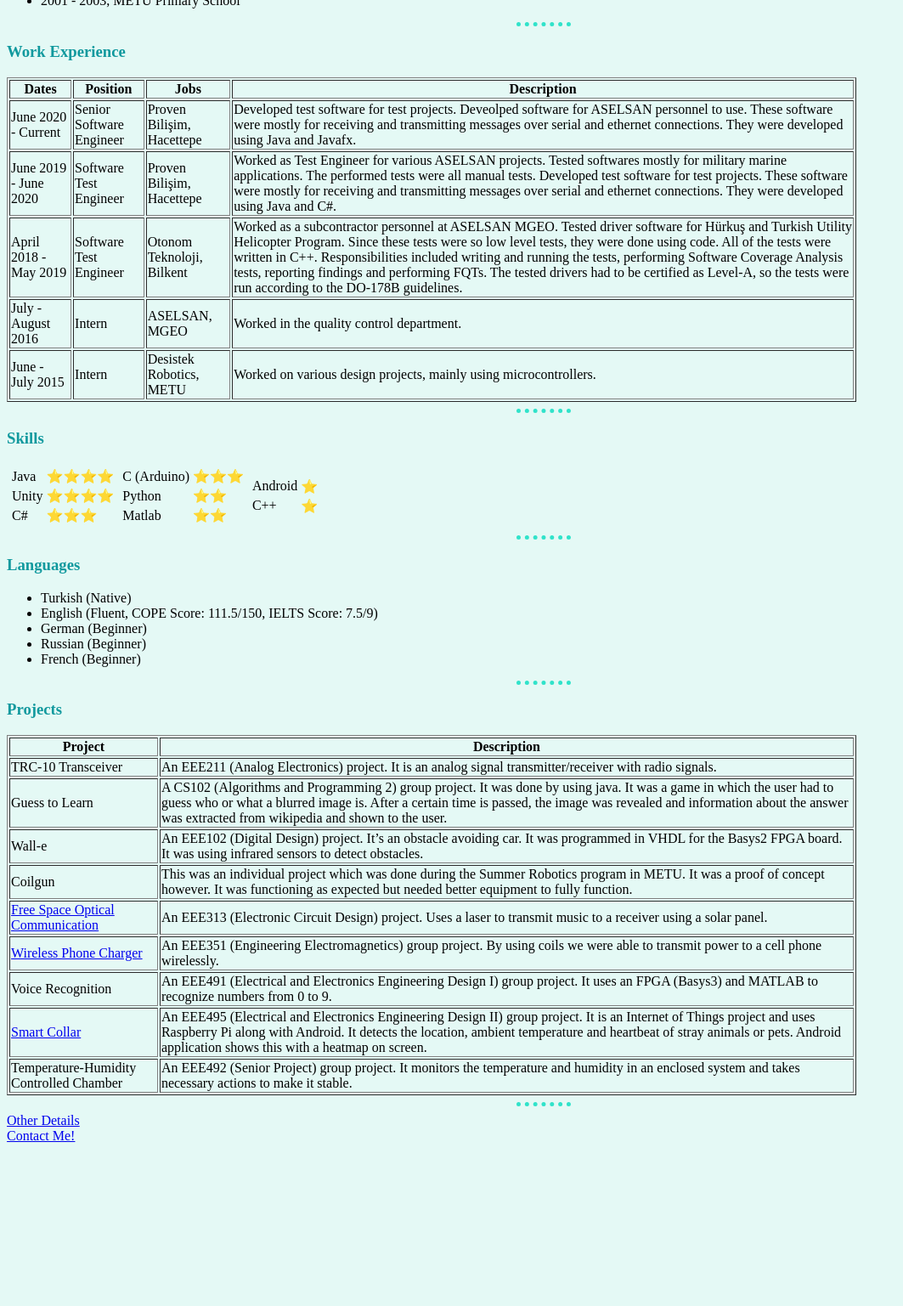
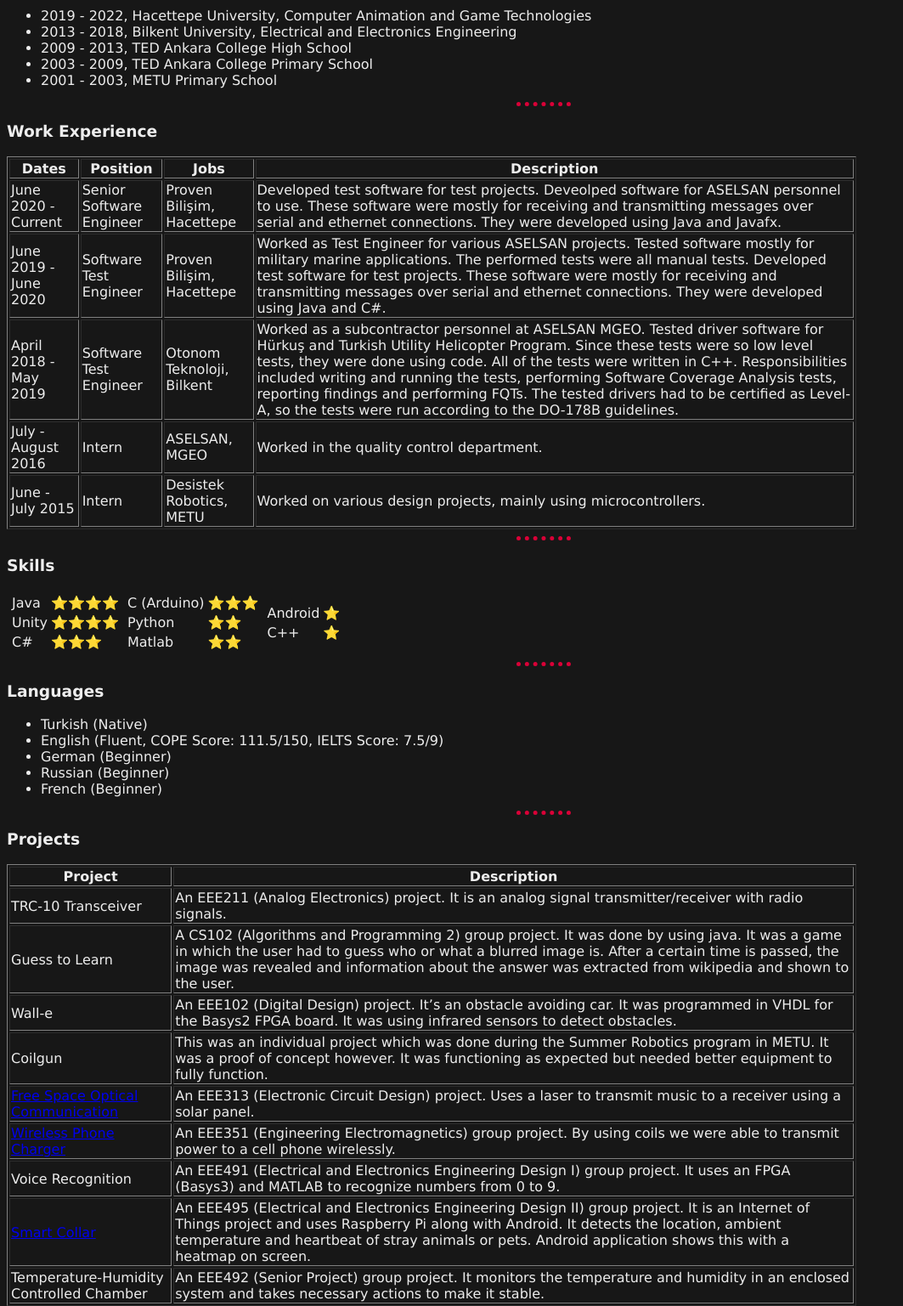
Before and after one commit to karabatut/cv, a plain HTML site: page index.html in a window 1280 px wide. Shown: the part 440-1977 px from the top of the page at 85% size, without its empty margins (0-1063 px from the left). Before the commit the page ends 1794 px from the top, so only its background shows below. Drawn offline with Linux system fonts and the light colour scheme.

Commit message:
Add files via upload

```diff
--- a/css/styles.css
+++ b/css/styles.css
@@ -1,9 +1,11 @@
+/*#171717  #444444  #DA0037  #EDEDED */
+
 body {
-    background-color: #E4F9F5;
+  background-color: #171717;
 }
 
 hr {
-    border-color: #30E3CA;
+    border-color: #DA0037;
     border-style: none;
     border-top-style: dotted;
     border-width: 5px;
@@ -11,9 +13,26 @@ hr {
 }
 
 h1 {
-    color: #11999E;
+    color: #EDEDED;
+    font-family: 'Lucida Sans', 'Lucida Sans Regular', 'Lucida Grande', 'Lucida Sans Unicode', Geneva, Verdana, sans-serif;
 }
 
 h3 {
-    color: #11999E;
+    color: #EDEDED;
+    font-family: 'Lucida Sans', 'Lucida Sans Regular', 'Lucida Grande', 'Lucida Sans Unicode', Geneva, Verdana, sans-serif;
 }
+
+.writing{
+    color: #EDEDED;
+    font-family: 'Lucida Sans', 'Lucida Sans Regular', 'Lucida Grande', 'Lucida Sans Unicode', Geneva, Verdana, sans-serif;
+}
+
+a:visited{
+    color: #444444;
+}
+
+.profil_foto{
+    border-radius: 50%;
+    max-width: 270px;
+    height: auto;
+}
--- a/index.html
+++ b/index.html
@@ -11,10 +11,10 @@
 <body>
     <table>
         <tr>
-            <td><img src="images/batu.png" alt="Ay yok muyum :("></td>
+            <td><img class = "profil_foto" src="images/Batu.jpeg" alt="Ay yok muyum :("></td>
             <td><h1>Mehmet Batuhan Karaarslan</h1>
-                <p><em>Some engineer guy</em></p>
-                <p>Graduated from Bilkent University, Electrical and Electronics Engineering department. Passion for Game Development, never formally practiced it though. Currently
+                <p class="writing"><em>Some engineer guy</em></p>
+                <p class="writing">Graduated from Bilkent University, Electrical and Electronics Engineering department. Passion for Game Development, never formally practiced it though. Currently
                     employed in Proven Bilişim as a Senior Software Developer.
                     Learning web development, obviously from the state of this website (hehe).
                 </p></td>
@@ -23,44 +23,44 @@
     <hr>
     <h3>Education</h3>
     <ul>
-        <li>2019 - 2022, Hacettepe University, Computer Animation and Game Technologies</li>
-        <li>2013 - 2018, Bilkent University, Electrical and Electronics Engineering</li>
-        <li>2009 - 2013, TED Ankara College High School</li>
-        <li>2003 - 2009, TED Ankara College Primary School</li>
-        <li>2001 - 2003, METU Primary School</li>
+        <li class="writing">2019 - 2022, Hacettepe University, Computer Animation and Game Technologies</li>
+        <li class="writing">2013 - 2018, Bilkent University, Electrical and Electronics Engineering</li>
+        <li class="writing">2009 - 2013, TED Ankara College High School</li>
+        <li class="writing">2003 - 2009, TED Ankara College Primary School</li>
+        <li class="writing">2001 - 2003, METU Primary School</li>
     </ul>
     <hr>
     <h3>Work Experience</h3>
     <table border="1" style="max-width:1000px;">
         <thead>
-            <th>Dates</th>
-            <th>Position</th>
-            <th>Jobs</th>
-            <th>Description</th>
+            <th class="writing">Dates</th>
+            <th class="writing">Position</th>
+            <th class="writing">Jobs</th>
+            <th class="writing">Description</th>
         </thead>
         <tbody>
             <tr>
-                <td>June 2020 - Current</td>
-                <td>Senior Software Engineer</td>
-                <td>Proven Bilişim, Hacettepe</td>
-                <td>Developed test software for test projects. Deveolped software for ASELSAN personnel to use. These software were mostly
+                <td class="writing">June 2020 - Current</td>
+                <td class="writing">Senior Software Engineer</td>
+                <td class="writing">Proven Bilişim, Hacettepe</td>
+                <td class="writing">Developed test software for test projects. Deveolped software for ASELSAN personnel to use. These software were mostly
                      for receiving and transmitting messages over serial and ethernet connections. They were developed using Java and Javafx.
                     </td>
             </tr>
             <tr>
-                <td>June 2019 - June 2020</td>
-                <td>Software Test Engineer</td>
-                <td>Proven Bilişim, Hacettepe</td>
-                <td>Worked as Test Engineer for various ASELSAN projects. Tested softwares mostly for military marine applications.
+                <td class="writing">June 2019 - June 2020</td>
+                <td class="writing">Software Test Engineer</td>
+                <td class="writing">Proven Bilişim, Hacettepe</td>
+                <td class="writing">Worked as Test Engineer for various ASELSAN projects. Tested software mostly for military marine applications.
                     The performed tests were all manual tests. Developed test software for test projects. These software were mostly
                     for receiving and transmitting messages over serial and ethernet connections. They were developed using Java and C#.
                     </td>
             </tr>
             <tr>
-                <td>April 2018 - May 2019</td>
-                <td>Software Test Engineer</td>
-                <td>Otonom Teknoloji, Bilkent</td>
-                <td>Worked as a subcontractor personnel at ASELSAN MGEO. Tested driver software for
+                <td class="writing">April 2018 - May 2019</td>
+                <td class="writing">Software Test Engineer</td>
+                <td class="writing">Otonom Teknoloji, Bilkent</td>
+                <td class="writing">Worked as a subcontractor personnel at ASELSAN MGEO. Tested driver software for
                     Hürkuş and Turkish Utility Helicopter Program. Since these tests were so low level tests, they were done using code.
                     All of the tests were written in C++. Responsibilities included writing and running the tests, performing Software Coverage Analysis tests,
                     reporting findings and performing FQTs. The tested drivers had to be certified as Level-A, so the tests were run according to the DO-178B
@@ -68,16 +68,16 @@
                     </td>
             </tr>
             <tr>
-                <td>July - August 2016</td>
-                <td>Intern</td>
-                <td>ASELSAN, MGEO</td>
-                <td>Worked in the quality control department.</td>
+                <td class="writing">July - August 2016</td>
+                <td class="writing">Intern</td>
+                <td class="writing">ASELSAN, MGEO</td>
+                <td class="writing">Worked in the quality control department.</td>
             </tr>
             <tr>
-                <td>June - July 2015</td>
-                <td>Intern</td>
-                <td>Desistek Robotics, METU</td>
-                <td>Worked on various design projects, mainly using microcontrollers.</td>
+                <td class="writing">June - July 2015</td>
+                <td class="writing">Intern</td>
+                <td class="writing">Desistek Robotics, METU</td>
+                <td class="writing">Worked on various design projects, mainly using microcontrollers.</td>
             </tr>
         </tbody>
     </table>
@@ -88,39 +88,39 @@
             <tr>
                 <td><table>
                     <tr>
-                        <td>Java</td>
+                        <td class="writing">Java</td>
                         <td>⭐⭐⭐⭐</td>
                     </tr>
                     <tr>
-                        <td>Unity</td>
+                        <td class="writing"> Unity</td>
                         <td>⭐⭐⭐⭐</td>
                     </tr>
                     <tr>
-                        <td>C#</td>
+                        <td class="writing">C#</td>
                         <td>⭐⭐⭐</td>
                     </tr>
                 </table></td>
                 <td><table>
                     <tr>
-                        <td>C (Arduino)</td>
+                        <td class="writing">C (Arduino)</td>
                         <td>⭐⭐⭐</td>
                     </tr>
                     <tr>
-                        <td>Python</td>
+                        <td class="writing">Python</td>
                         <td>⭐⭐</td>
                     </tr>
                     <tr>
-                        <td>Matlab</td>
+                        <td class="writing">Matlab</td>
                         <td>⭐⭐</td>
                     </tr>
                 </table></td>
                 <td><table>
                     <tr>
-                        <td>Android</td>
+                        <td class="writing">Android</td>
                         <td>⭐</td>
                     </tr>
                     <tr>
-                        <td>C++</td>
+                        <td class="writing">C++</td>
                         <td>⭐</td>
                     </tr>
                 </table></td>
@@ -130,83 +130,83 @@
     <hr>
     <h3>Languages</h3>
     <ul>
-        <li>Turkish (Native)</li>
-        <li>English (Fluent, COPE Score: 111.5/150, IELTS Score: 7.5/9)</li>
-        <li>German (Beginner)</li>
-        <li>Russian (Beginner)</li>
-        <li>French (Beginner)</li>
+        <li class="writing">Turkish (Native)</li>
+        <li class="writing">English (Fluent, COPE Score: 111.5/150, IELTS Score: 7.5/9)</li>
+        <li class="writing">German (Beginner)</li>
+        <li class="writing">Russian (Beginner)</li>
+        <li class="writing">French (Beginner)</li>
     </ul>
     <hr>
     <h3>Projects</h3>
     <table border="1" style="max-width:1000px;">
         <thead>
-            <th>Project</th>
-            <th>Description</th>
+            <th class="writing">Project</th>
+            <th class="writing">Description</th>
         </thead>
         <tbody>
             <tr>
-                <td>TRC-10 Transceiver</td>
-                <td>An EEE211 (Analog Electronics) project. It is an analog signal transmitter/receiver with radio
+                <td class="writing">TRC-10 Transceiver</td>
+                <td class="writing">An EEE211 (Analog Electronics) project. It is an analog signal transmitter/receiver with radio
                     signals.</td>
             </tr>
             <tr>
-                <td>Guess to Learn</td>
-                <td>A CS102 (Algorithms and Programming 2) group project. It was done by using java. It was a
+                <td class="writing">Guess to Learn</td>
+                <td class="writing">A CS102 (Algorithms and Programming 2) group project. It was done by using java. It was a
                     game in which the user had to guess who or what a blurred image is. After a certain time is
                     passed, the image was revealed and information about the answer was extracted from
                     wikipedia and shown to the user.
                     </td>
             </tr>
             <tr>
-                <td>Wall-e</td>
-                <td>An EEE102 (Digital Design) project. It’s an obstacle avoiding car. It was programmed in VHDL
+                <td class="writing">Wall-e</td>
+                <td class="writing">An EEE102 (Digital Design) project. It’s an obstacle avoiding car. It was programmed in VHDL
                     for the Basys2 FPGA board. It was using infrared sensors to detect obstacles.
                     </td>
             </tr>
             <tr>
-                <td>Coilgun</td>
-                <td>This was an individual project which was done during the Summer Robotics program in METU.
+                <td class="writing">Coilgun</td>
+                <td class="writing">This was an individual project which was done during the Summer Robotics program in METU.
                     It was a proof of concept however. It was functioning as expected but needed better equipment
                     to fully function.
                     </td>
             </tr>
             <tr>
-                <td><a href="https://www.youtube.com/watch?v=igKivEjbhcw">Free Space Optical Communication</a></td>
-                <td>An EEE313 (Electronic Circuit Design) project. Uses a laser to transmit
+                <td class="writing"><a href="https://www.youtube.com/watch?v=igKivEjbhcw">Free Space Optical Communication</a></td>
+                <td class="writing">An EEE313 (Electronic Circuit Design) project. Uses a laser to transmit
                     music to a receiver using a solar panel.
                     </td>
             </tr>
             <tr>
-                <td><a href = "https://www.youtube.com/watch?v=VHDup1O9e-Y">Wireless Phone Charger</a></td>
-                <td>An EEE351 (Engineering Electromagnetics) group project. By using coils we
+                <td class="writing"><a href = "https://www.youtube.com/watch?v=VHDup1O9e-Y">Wireless Phone Charger</a></td>
+                <td class="writing">An EEE351 (Engineering Electromagnetics) group project. By using coils we
                     were able to transmit power to a cell phone wirelessly.
                     </td>
             </tr>
             <tr>
-                <td>Voice Recognition</td>
-                <td>An EEE491 (Electrical and Electronics Engineering Design I) group project. It uses an FPGA
+                <td class="writing">Voice Recognition</td>
+                <td class="writing">An EEE491 (Electrical and Electronics Engineering Design I) group project. It uses an FPGA
                     (Basys3) and MATLAB to recognize numbers from 0 to 9.
                     </td>
             </tr>
             <tr>
-                <td><a href = "https://www.youtube.com/watch?v=Dg4MgaIcAk4">Smart Collar</a></td>
-                <td>An EEE495 (Electrical and Electronics Engineering Design II) group project.
+                <td class="writing"><a href = "https://www.youtube.com/watch?v=Dg4MgaIcAk4">Smart Collar</a></td>
+                <td class="writing">An EEE495 (Electrical and Electronics Engineering Design II) group project.
                     It is an Internet of Things project and uses Raspberry Pi along with Android.
                     It detects the location, ambient temperature and heartbeat of stray animals
                     or pets. Android application shows this with a heatmap on screen.
                     </td>
             </tr>
             <tr>
-                <td>Temperature-Humidity Controlled Chamber</td>
-                <td>An EEE492 (Senior Project) group project. It monitors the temperature and humidity in an
+                <td class="writing">Temperature-Humidity Controlled Chamber</td>
+                <td class="writing">An EEE492 (Senior Project) group project. It monitors the temperature and humidity in an
                     enclosed system and takes necessary actions to make it stable.
                     </td>
             </tr>
         </tbody>
     </table>
     <hr>
-    <a href="hobbies.html">Other Details</a>
+    <a href="hobbies.html" class="writing">Other Details</a>
     <br>
-    <a href="contacts.html">Contact Me!</a>
+    <!--<a href="contacts.html">Contact Me!</a>-->
 </body>
 </html>
```
Also changed, not shown: hobbies.html (+14 -14 lines), images/Batu.jpeg (added).
